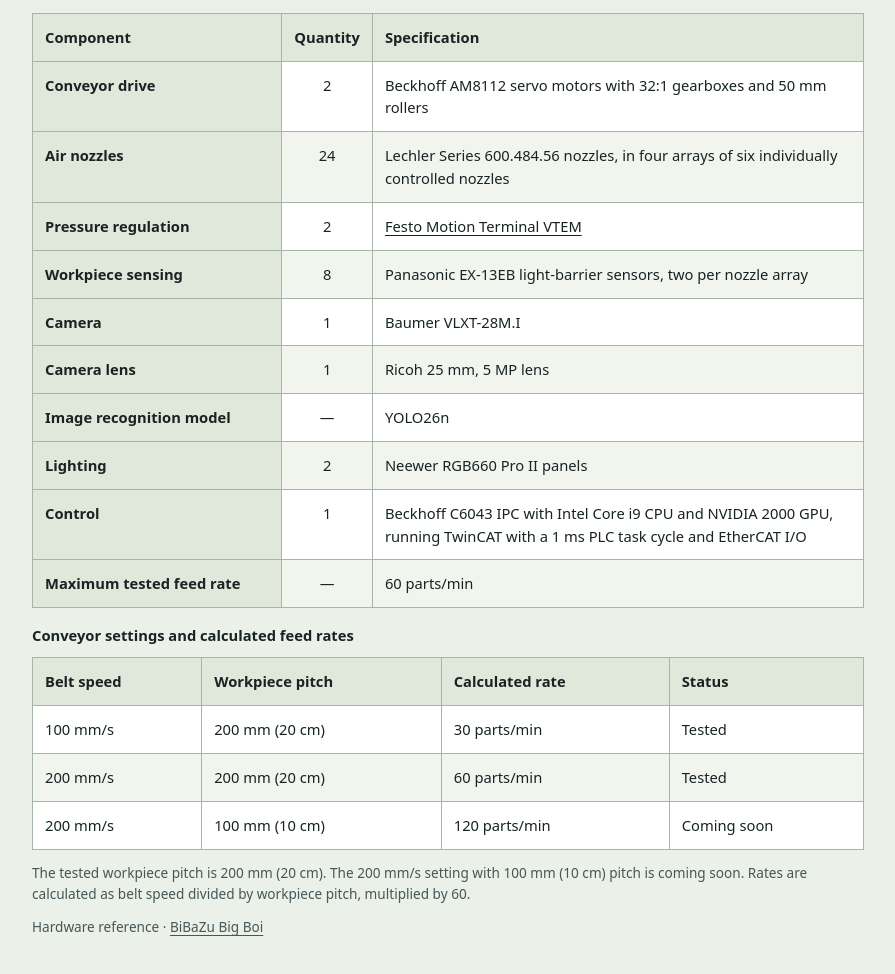
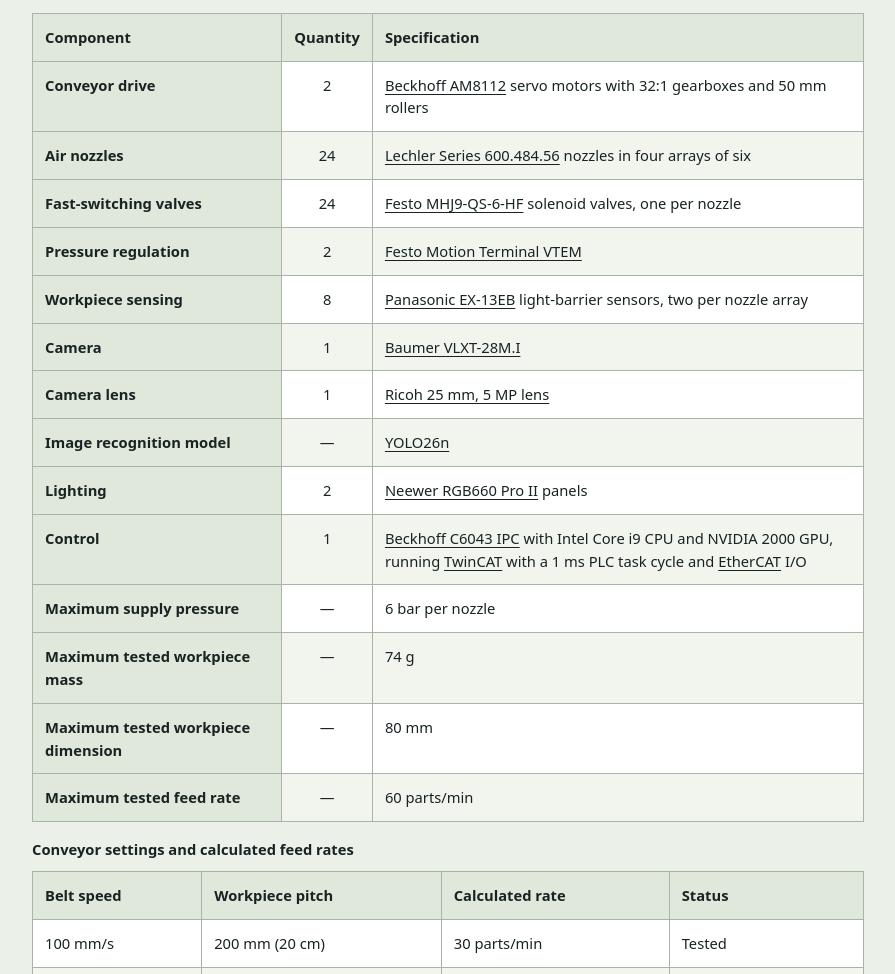
Before and after one commit to match-BiBaZu/match-bibazu.github.io, a plain HTML site: page index.html in a window 1280 px wide. Shown: the part 2082-3056 px from the top of the page, without its empty margins (192-1087 px from the left). Drawn offline with Linux system fonts and the light colour scheme.

Commit message:
Link prototype hardware and document valves and test limits

```diff
--- a/index.html
+++ b/index.html
@@ -109,15 +109,19 @@
               <tr><th scope="col">Component</th><th scope="col">Quantity</th><th scope="col">Specification</th></tr>
             </thead>
             <tbody>
-              <tr><th scope="row">Conveyor drive</th><td>2</td><td>Beckhoff AM8112 servo motors with 32:1 gearboxes and 50 mm rollers</td></tr>
-              <tr><th scope="row">Air nozzles</th><td>24</td><td>Lechler Series 600.484.56 nozzles, in four arrays of six individually controlled nozzles</td></tr>
+              <tr><th scope="row">Conveyor drive</th><td>2</td><td><a href="https://www.beckhoff.com/en-en/products/motion/rotary-servomotors/am8100-servomotors-for-compact-drive-technology/am8112.html">Beckhoff AM8112</a> servo motors with 32:1 gearboxes and 50 mm rollers</td></tr>
+              <tr><th scope="row">Air nozzles</th><td>24</td><td><a href="https://www.lechler.com/my-en/products/general-industry/airnozzles/flat-jet-nozzles/series600-484-56">Lechler Series 600.484.56</a> nozzles in four arrays of six</td></tr>
+              <tr><th scope="row">Fast-switching valves</th><td>24</td><td><a href="https://ftp.festo.com/Public/PNEUMATIC/SOFTWARE_SERVICE/Datasheet/EN_US/567790.pdf">Festo MHJ9-QS-6-HF</a> solenoid valves, one per nozzle</td></tr>
               <tr><th scope="row">Pressure regulation</th><td>2</td><td><a href="https://www.festo.com/us/en/p/motion-terminal-id_VTEM">Festo Motion Terminal VTEM</a></td></tr>
-              <tr><th scope="row">Workpiece sensing</th><td>8</td><td>Panasonic EX-13EB light-barrier sensors, two per nozzle array</td></tr>
-              <tr><th scope="row">Camera</th><td>1</td><td>Baumer VLXT-28M.I</td></tr>
-              <tr><th scope="row">Camera lens</th><td>1</td><td>Ricoh 25 mm, 5 MP lens</td></tr>
-              <tr><th scope="row">Image recognition model</th><td>—</td><td>YOLO26n</td></tr>
-              <tr><th scope="row">Lighting</th><td>2</td><td>Neewer RGB660 Pro II panels</td></tr>
-              <tr><th scope="row">Control</th><td>1</td><td>Beckhoff C6043 IPC with Intel Core i9 CPU and NVIDIA 2000 GPU, running TwinCAT with a 1 ms PLC task cycle and EtherCAT I/O</td></tr>
+              <tr><th scope="row">Workpiece sensing</th><td>8</td><td><a href="https://industry.panasonic.com/global/en/products/fasys/sensor/photoelectric/number/ex-13eb">Panasonic EX-13EB</a> light-barrier sensors, two per nozzle array</td></tr>
+              <tr><th scope="row">Camera</th><td>1</td><td><a href="https://www.baumer.com/int/en/product-overview/industrial-cameras-image-processing/industrial-cameras/lxseries/vlxtcameras/10-gigecameras-with-copper-cable-10gbase-t-/vlxt-i/vlxt-28m-i/p/42399">Baumer VLXT-28M.I</a></td></tr>
+              <tr><th scope="row">Camera lens</th><td>1</td><td><a href="https://www.optowl.com/en/products/metaoptics/falens/5m.html">Ricoh 25 mm, 5 MP lens</a></td></tr>
+              <tr><th scope="row">Image recognition model</th><td>—</td><td><a href="https://docs.ultralytics.com/models/yolo26">YOLO26n</a></td></tr>
+              <tr><th scope="row">Lighting</th><td>2</td><td><a href="https://neewer.com/products/neewer-upgraded-660-pro-ii-2-pack-rgb-led-video-light-66601573">Neewer RGB660 Pro II</a> panels</td></tr>
+              <tr><th scope="row">Control</th><td>1</td><td><a href="https://www.beckhoff.com/en-en/products/ipc/pcs/c60xx-ultra-compact-industrial-pcs/c6043-0090.html">Beckhoff C6043 IPC</a> with Intel Core i9 CPU and NVIDIA 2000 GPU, running <a href="https://www.beckhoff.com/en-en/products/automation/twincat/">TwinCAT</a> with a 1 ms PLC task cycle and <a href="https://www.beckhoff.com/en-en/products/i-o/ethercat/">EtherCAT</a> I/O</td></tr>
+              <tr><th scope="row">Maximum supply pressure</th><td>—</td><td>6 bar per nozzle</td></tr>
+              <tr><th scope="row">Maximum tested workpiece mass</th><td>—</td><td>74 g</td></tr>
+              <tr><th scope="row">Maximum tested workpiece dimension</th><td>—</td><td>80 mm</td></tr>
               <tr><th scope="row">Maximum tested feed rate</th><td>—</td><td>60 parts/min</td></tr>
             </tbody>
           </table>
```
